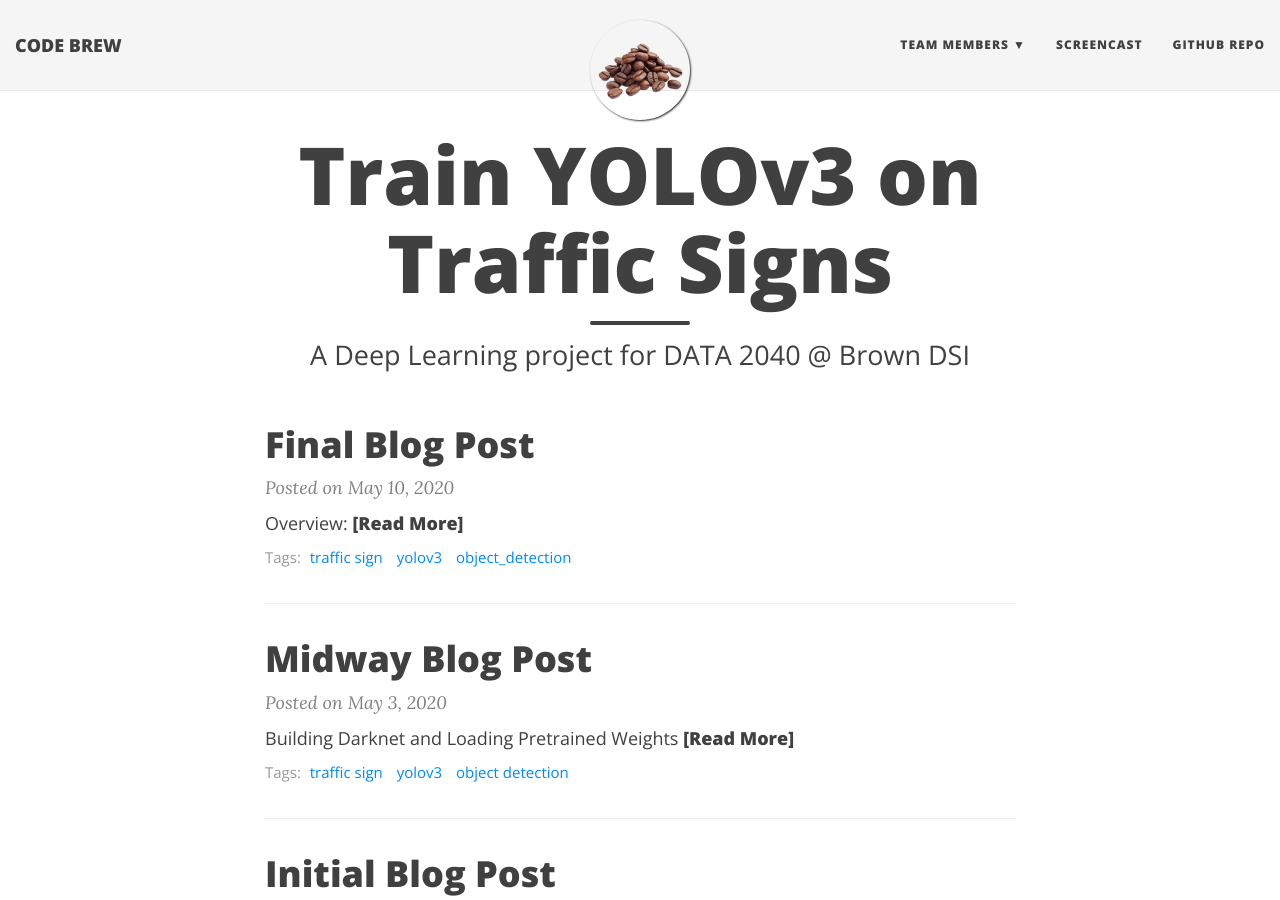
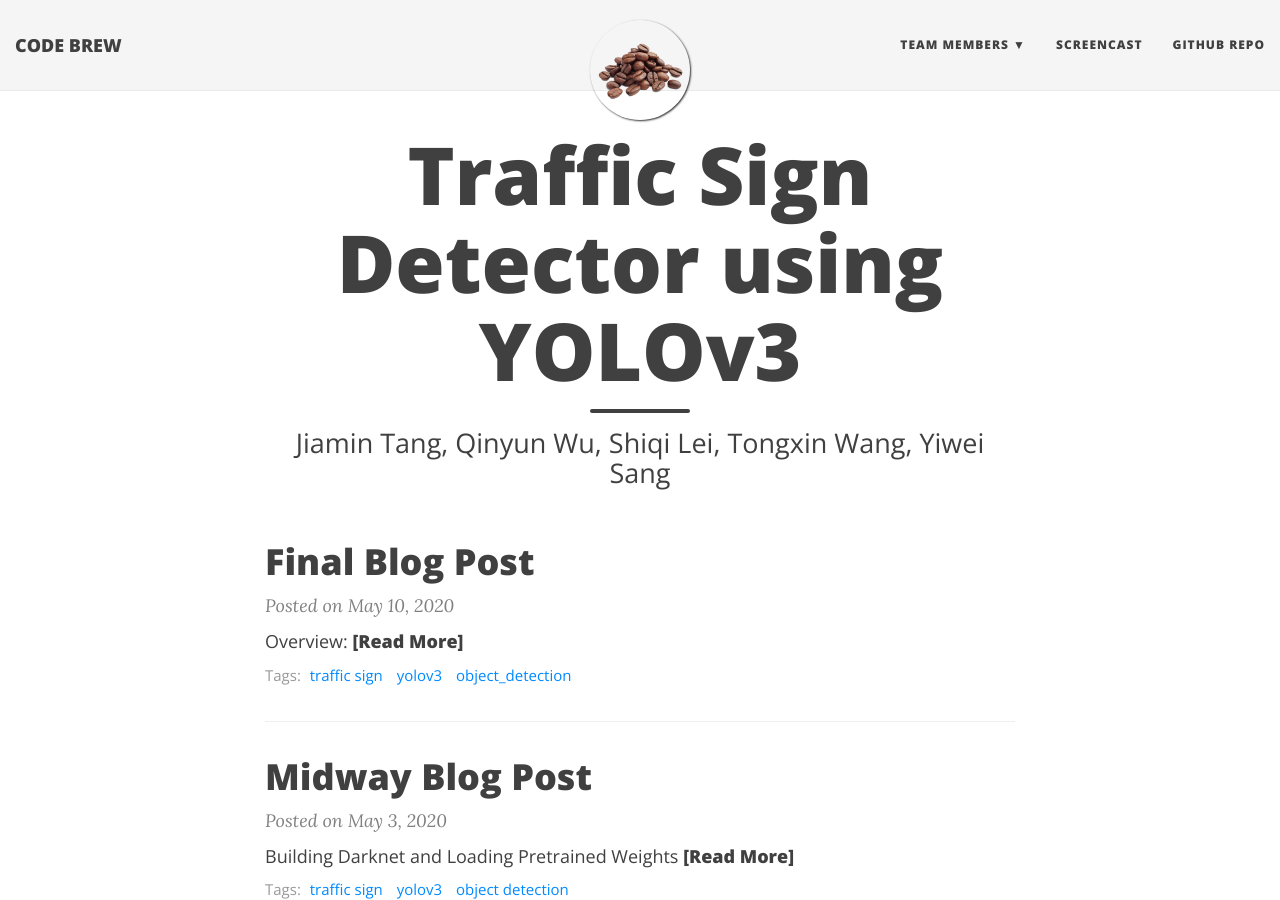
Before and after one commit to tongxinw/YOLOv3_traffic_sign_website, a Jekyll site: the page built from index.html, in a window 1280 px wide and 900 px high. Built offline with Jekyll 4.4.1, drawn with Linux system fonts in a browser that asks for light colours; nearby versions of some CDN libraries; the list of posts is cut into pages by our own code.

Commit message:
Update index.html

```diff
--- a/index.html
+++ b/index.html
@@ -1,7 +1,7 @@
 ---
 layout: page
-title: Train YOLOv3 on Traffic Signs
-subtitle: A Deep Learning project for DATA 2040 @ Brown DSI
+title: Traffic Sign Detector using YOLOv3
+subtitle: Jiamin Tang, Qinyun Wu, Shiqi Lei, Tongxin Wang, Yiwei Sang
 use-site-title: true
 ---
 
```
